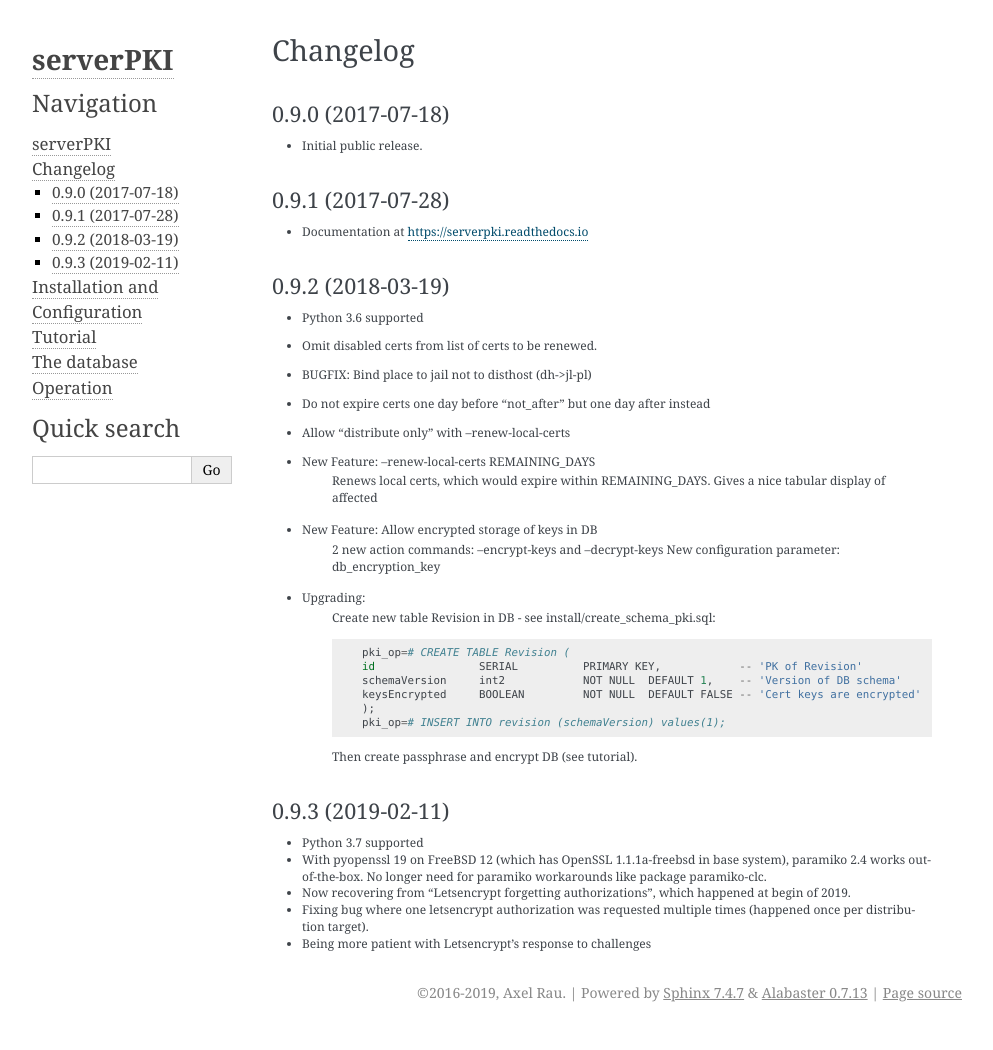
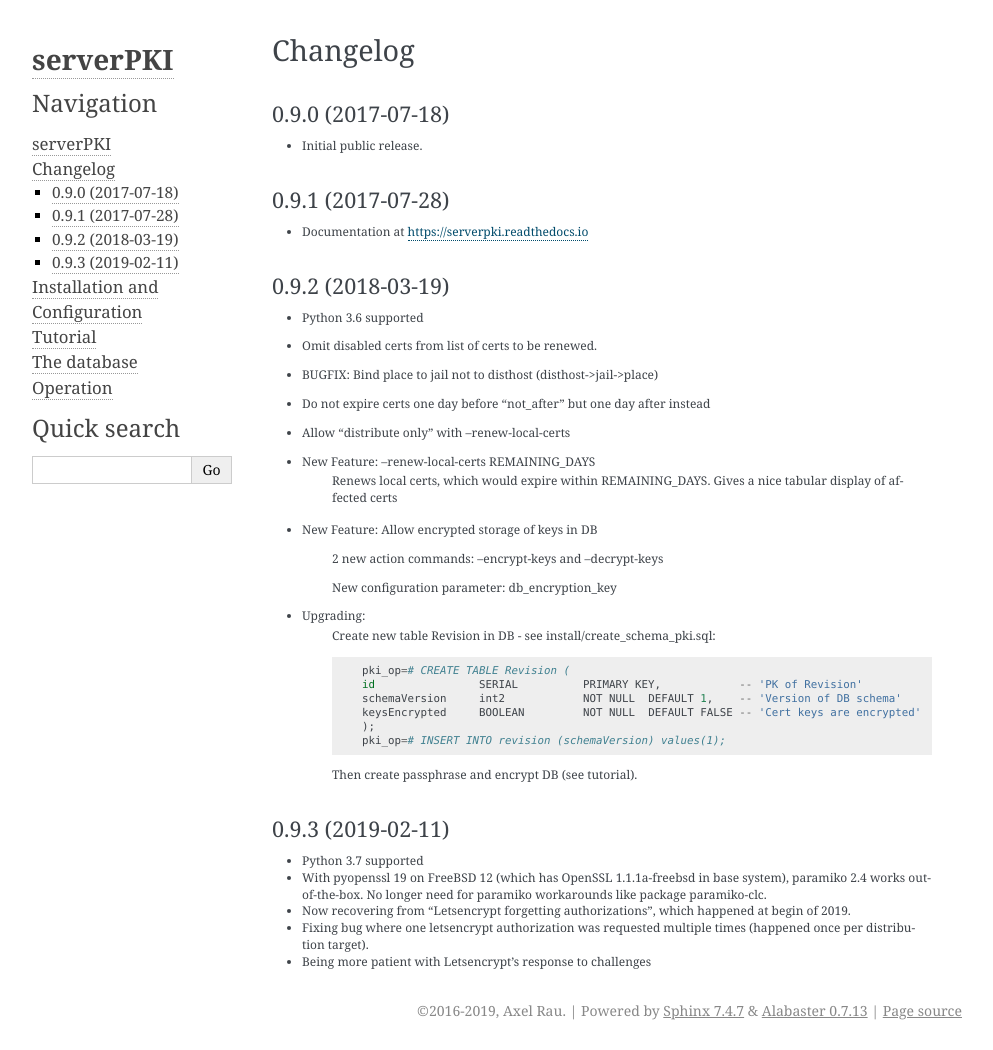
Before and after one commit to mc3/serverPKI, a Sphinx documentation site: the page built from docs/CHANGELOG.rst, in a window 1280 px wide. Shown: the whole page, without its empty margins (148-1141 px from the left). Built offline with Sphinx 7.4.7, drawn with Linux system fonts in a browser that asks for light colours.

Commit message:
docs: Fixed typos

```diff
--- a/docs/CHANGELOG.rst
+++ b/docs/CHANGELOG.rst
@@ -19,14 +19,16 @@ Changelog
 
 - Python 3.6 supported
 - Omit disabled certs from list of certs to be renewed.
-- BUGFIX: Bind place to jail not to disthost (dh->jl-pl)
+- BUGFIX: Bind place to jail not to disthost (disthost->jail->place)
 - Do not expire certs one day before "not_after" but one day after instead
 - Allow "distribute only" with --renew-local-certs
 - New Feature: --renew-local-certs REMAINING_DAYS
     Renews local certs, which would expire within REMAINING_DAYS.
-    Gives a nice tabular display of affected
+    Gives a nice tabular display of affected certs
 - New Feature: Allow encrypted storage of keys in DB
+
     2 new action commands: --encrypt-keys and --decrypt-keys
+
     New configuration parameter: db_encryption_key
 
 - Upgrading:
--- a/docs/README.rst
+++ b/docs/README.rst
@@ -53,4 +53,4 @@ Prerequisites
 
 - Python 3.6+ must be installed
 - Running serverPKI in a Python virtual environment is recommended for ease of
-  upgrading. The author uses virtualenvwrapper.
+  upgrading. The author uses `virtualenvwrapper`.
--- a/docs/installation.rst
+++ b/docs/installation.rst
@@ -20,14 +20,14 @@ Installation
      serverpki=> CREATE ROLE pki_op LOGIN;
      serverpki=> CREATE DATABASE serverpki;
      serverpki=> GRANT CONNECT ON DATABASE serverpki TO pki_op;
-     serverpki=> \\q
+     serverpki=> \q
      psql -h db1 -p 2222 -U dba serverpki < install/create_schema_dd.sql
      psql -h db1 -p 2222 -U dba serverpki < install/create_schema_pki.sql
 
      psql -h db1 -p 2222 -U dba postgres
      serverpki=> set search_path to pki,dd;
      SET
-     serverpki=> \\d
+     serverpki=> \d
                    List of relations
       Schema |         Name          |   Type   | Owner
      --------+-----------------------+----------+-------
--- a/docs/tutorial.rst
+++ b/docs/tutorial.rst
@@ -11,7 +11,7 @@ su is used to run the commands as user pki_op, who has the client cert installed
 Setting up encrypted key storage
 --------------------------------
 
-Create a new passphrase::
+Create a new key pair for encryption of cert keys in the DB.::
 
     ssh-keygen -t ed25519 -f db_encryption_key.pem
     # Find a secure place and configure its path in config parameter.
```
Also changed, not shown: other parts of docs/README.rst (+1 -1 lines), other parts of docs/installation.rst (+1 -1 lines), docs/db.rst (+8 -7 lines).
